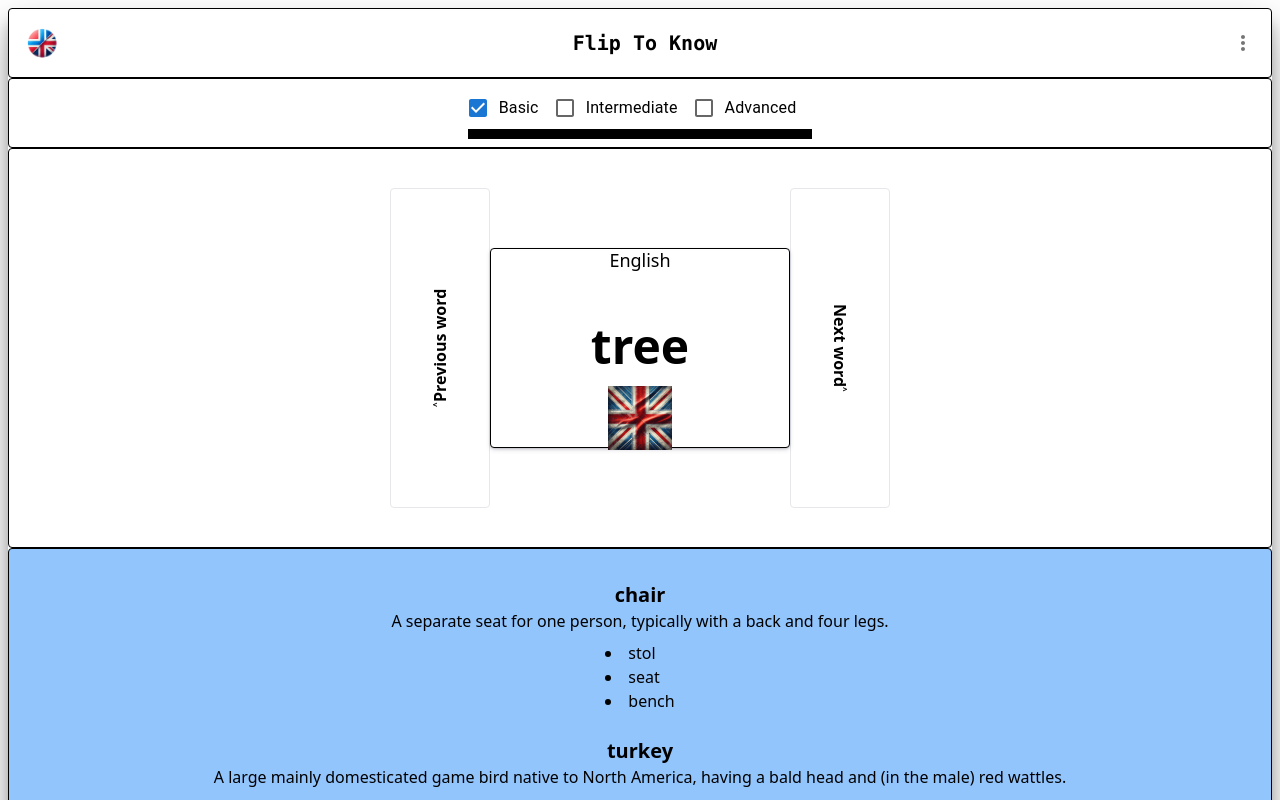
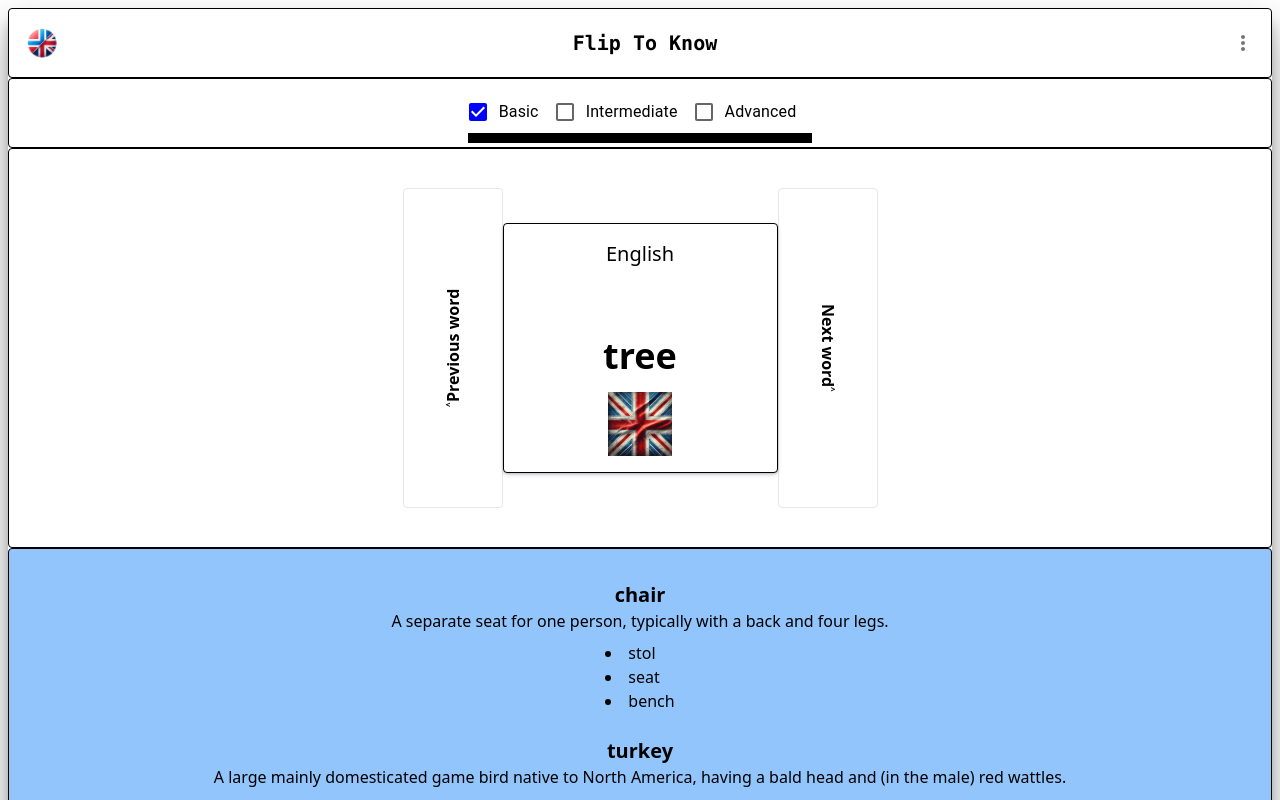
Before and after one commit to nborcic/Flip_Card_Norsk-App, a React (Vite) app: page / in a window 1280 px wide. Shown: the top 800 px of the page. Built offline with nearby package versions, Linux system fonts and the light colour scheme; a web font is replaced by a local one.

Commit message:
changes on advanced level fonts and colors

```diff
--- a/src/components/Aboveall.jsx
+++ b/src/components/Aboveall.jsx
@@ -9,7 +9,7 @@ const Aboveall = () => {
         className="rounded-xl h-[50px] w-[50px]"
         alt="userIcon"
       />
-      <p className="font-mono font-bold text-xl">Flip To Know</p>
+      <p className="font-mono font-bold text-xl s:text-s">Flip To Know</p>
 
       <IconButtonMenu />
     </div>
--- a/src/components/CardX.jsx
+++ b/src/components/CardX.jsx
@@ -41,7 +41,7 @@ const CardX = ({ level }) => {
     <div className="rounded flex justify-center items-center h-[400px] border border-black">
       <div className="flex flex-row items-center h-[40vh]">
         <div
-          className="PREVIOUS WORD border [writing-mode:vertical-rl] rotate-180 flex justify-center font-bold rounded p-2 cursor-pointer h-[100%] md:w-[100px] md:justify-center md:items-center"
+          className="PREVIOUS WORD border [writing-mode:vertical-rl] rotate-180 flex justify-center font-bold rounded p-2 cursor-pointer h-[100%] l:w-[50px] s:w-[50px] md:w-[100px] md:justify-center md:items-center"
           onClick={handlePrevious}
         >
           <span className="font-bold previus_div ">˄</span>
@@ -50,12 +50,20 @@ const CardX = ({ level }) => {
 
         <ReactCardFlip flipDirection="horizontal" isFlipped={isFlipped}>
           <div
-            className="card text-black p-4 rounded flex flex-col items-center justify-center w-[300px] h-[200px]"
+            className="card text-black p-4 rounded flex flex-col items-center justify-center w-[300px] h-[200px] m:w-[200px] l:w-[275px] l:h-[250px] s:w-[100%] s:h-[30vh]
+            {level === 'advanced'? 'w-[300px]' : w-[250px]}
+            "
             onClick={handleFlip}
           >
-            <h1 className="text-lg font-anton">English</h1>
-            <p className="text-white text-2xl h-24">Here comes the word</p>
-            <p className="text-4xl font-bold p-4 md:text-5xl md:justify-center md:items-center">
+            <h1 className="text-lg font-anton m:text-xl">English</h1>
+            <p className="text-white text-2xl h-24 m:text-xs ">
+              Here comes the word
+            </p>
+            <p
+              className={`${
+                level === "advanced" ? "text-xl" : "text-4xl"
+              } font-bold p-4 l:text-4xl justify-center items-center`}
+            >
               {currentWord.word}
             </p>
             <img
@@ -65,12 +73,18 @@ const CardX = ({ level }) => {
             />
           </div>
           <div
-            className="card text-black p-4 rounded flex flex-col items-center justify-center w-[300px] h-[200px]"
+            className="card text-black p-4 rounded flex flex-col items-center justify-center w-[300px] h-[200px] m:w-[200px] l:w-[275px] l:h-[250px] s:w-[100%] s:h-[30vh]"
             onClick={handleFlip}
           >
             <h1 className="text-lg">Norwegian</h1>
             <p className="text-white text-2xl h-24">Here comes the word</p>
-            <p className="text-4xl font-bold p-4">{currentWord.translation}</p>
+            <p
+              className={`${
+                level === "advanced" ? "text-xl" : "text-4xl"
+              } font-bold p-4 l:text-4xl justify-center items-center`}
+            >
+              {currentWord.translation}
+            </p>
             <img
               src={flags.NO.path}
               className="h-16 w-16"
--- a/src/components/CustomCheckbox.jsx
+++ b/src/components/CustomCheckbox.jsx
@@ -13,11 +13,21 @@ export default function CustomCheckbox({ setLevel }) {
     setLevel(value);
   };
   return (
-    <div>
+    <div
+      className="s:pt-2 s:flex-col
+
+
+    "
+    >
       <Box>
         <FormControlLabel
           control={
             <Checkbox
+              sx={{
+                "&.Mui-checked": {
+                  color: "blue",
+                },
+              }}
               checked={selectedLevel === "basic"}
               onChange={handleChange}
               value="basic"
@@ -29,6 +39,11 @@ export default function CustomCheckbox({ setLevel }) {
         <FormControlLabel
           control={
             <Checkbox
+              sx={{
+                "&.Mui-checked": {
+                  color: "green",
+                },
+              }}
               checked={selectedLevel === "intermediate"}
               onChange={handleChange}
               value="intermediate"
@@ -40,6 +55,12 @@ export default function CustomCheckbox({ setLevel }) {
         <FormControlLabel
           control={
             <Checkbox
+              sx={{
+                "&.Mui-checked": {
+                  color: "red",
+                  flexDirection: "column",
+                },
+              }}
               checked={selectedLevel === "advanced"}
               onChange={handleChange}
               value="advanced"
--- a/tailwind.config.js
+++ b/tailwind.config.js
@@ -10,8 +10,11 @@ export default {
         'radial-orange-yellow': 'radial-gradient(circle, #FFA500, #FFFF00, #FFA500)',
       },
       screens: {
-        'sm': '430px',  // Mobile
-        'md': '750px',  // Tablet
+
+        's': '319px',
+        'm': '374px',
+        'l': '424px',
+
       },
 
     }
```
Also changed, not shown: src/index.css (line endings or trailing spaces).
